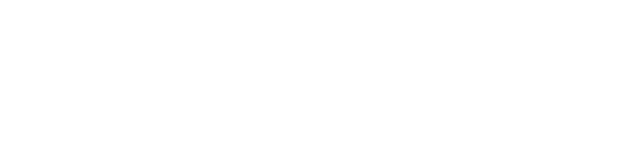
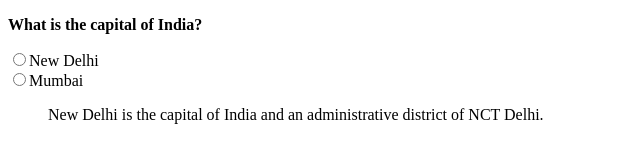
Before and after one commit to acciojob/trivia-shubhangi1329, a website: page main.html in a window 1280 px wide. Shown: the whole page, without its empty margins (0-640 px from the left). Drawn offline with Linux system fonts and the light colour scheme.

Commit message:
Update main.html

```diff
--- a/main.html
+++ b/main.html
@@ -8,6 +8,17 @@
 
 <body>
 	<!-- the entire body must be written by student -->
+	 <p><b>What is the capital of India?</b></p>
+
+    <form>
+    <input type="radio">New Delhi<br>
+    <input type="radio">Mumbai
+    </form>
+
+
+    <blockquote class="gang" cite="https://en.wikipedia.org/wiki/New_Delhi "> New Delhi is the capital of India and an administrative district of NCT Delhi.</blockquote>
+
+
     <script type="text/javascript" src="./script.js">
 </script>
 
```
